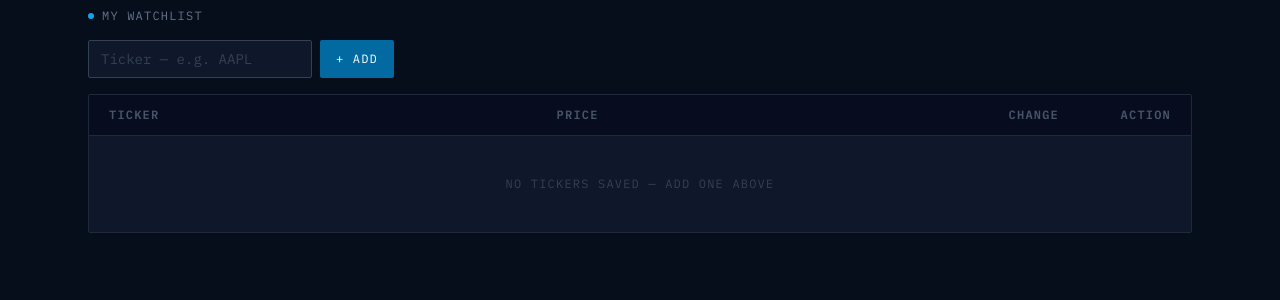
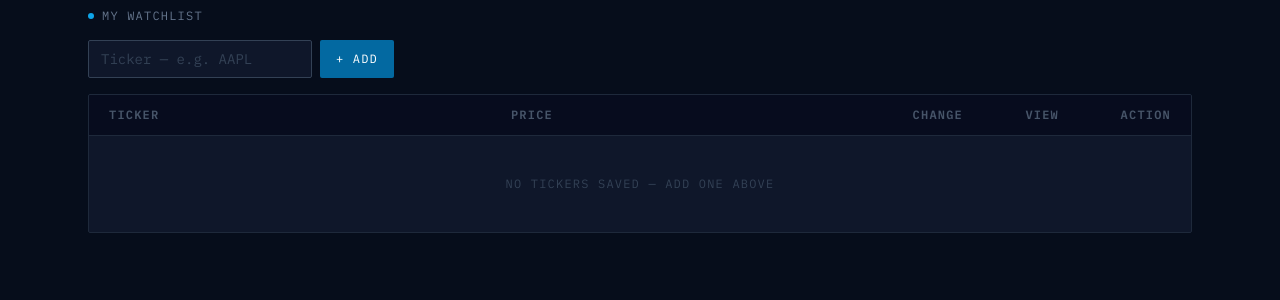
Before and after one commit to hxiao61/financebros_haowenx2_codyw2789_robertc295_jamess9845, a Flask app: template app/templates/dashboard.html in a window 1280 px wide. Shown: the part 365-665 px from the top of the page. Run offline with Flask 3, Linux system fonts and the light colour scheme; the template is opened without the code that fills it, so the values that code supplies are empty; some libraries are stand-ins or nearby versions.

Commit message:
Update dashboard.html

```diff
--- a/app/templates/dashboard.html
+++ b/app/templates/dashboard.html
@@ -120,12 +120,13 @@
               <th class="font-mono text-xs uppercase tracking-widest text-slate-600 text-left px-5 py-3 w-28">Ticker</th>
               <th class="font-mono text-xs uppercase tracking-widest text-slate-600 text-right px-5 py-3">Price</th>
               <th class="font-mono text-xs uppercase tracking-widest text-slate-600 text-right px-5 py-3">Change</th>
+              <th class="font-mono text-xs uppercase tracking-widest text-slate-600 text-right px-5 py-3 w-24">View</th>
               <th class="font-mono text-xs uppercase tracking-widest text-slate-600 text-right px-5 py-3 w-28">Action</th>
             </tr>
           </thead>
           <tbody id="watchlist-body">
             <tr id="empty-row">
-              <td colspan="4" class="font-mono text-xs text-slate-700 text-center py-10 tracking-widest uppercase">
+              <td colspan="5" class="font-mono text-xs text-slate-700 text-center py-10 tracking-widest uppercase">
                 No tickers saved — add one above
               </td>
             </tr>
@@ -136,7 +137,7 @@
     </div>
   </main>
 
-  <script src = "/static/js/home.js"></script>
+  <script src="/static/js/home.js"></script>
 
 </body>
 </html>
```
